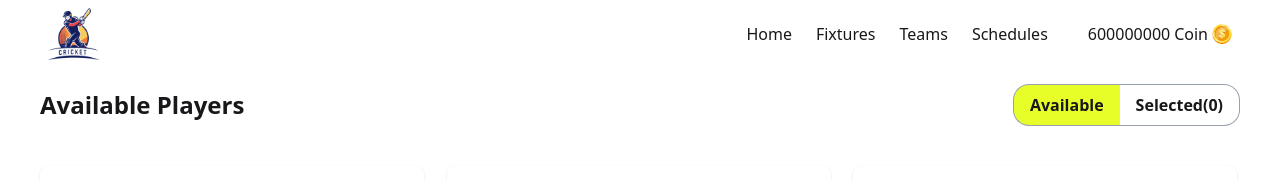
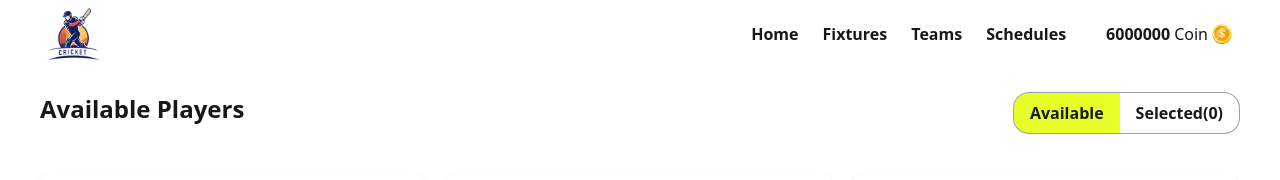
Before and after one commit to SuvroBiswas93/react-bpl-dream-website, a React (Vite) app: page / in a window 1280 px wide. Shown: the top 180 px of the page. Built offline with nearby package versions, Linux system fonts and the light colour scheme; grey boxes are pictures that could not be loaded.

Commit message:
Implement coin deduction while purchased player and implement button disabled after clicking the button

```diff
--- a/src/App.jsx
+++ b/src/App.jsx
@@ -1,24 +1,26 @@
-// import './App.css'
 import AvailablePlayers from './Components/AvailablePlayers/AvailablePlayers'
 import SelectedPlayers from './Components/SelectedPlayers/SelectedPlayers'
 import Navbar from './Components/Navbar/Navbar'
 import { Suspense, useState } from 'react';
 
+
 const fetchPlayers = async ()=>{
   const res = await fetch('/Players.json');
   return res.json()
 }
+ const playersPromise = fetchPlayers()
 
 function App() {
   const [toggle , setToggle] = useState(true)
-  const playersPromise = fetchPlayers()
+  const [availableBalance,setAvailableBalance]=useState(6000000)
+
   return (
     <>
 
-      <Navbar></Navbar>
-        <div className='flex justify-between items-center mt-4 max-w-[1200px] mx-auto '>
-          <h1 className='font-bold text-2xl'>Available Players</h1>
-          <div className='font-bold'>
+      <Navbar availableBalance={availableBalance}></Navbar>
+        <div className='flex flex-col md:flex-row md:justify-between items-center mt-4 max-w-[1200px] mx-auto '>
+          <h1 className='font-bold text-2xl '>Available Players</h1>
+          <div className='font-bold mt-2'>
             <button onClick={()=> setToggle(true)} className={`py-2 px-4 border-r-0 border-1 border-gray-400 rounded-l-2xl cursor-pointer ${toggle === true ? "bg-[#E7FE29]":""}`}>Available</button>
             <button onClick={()=> setToggle(false)} className={`py-2 px-4 border-l-0 border-1 border-gray-400 rounded-r-2xl cursor-pointer ${toggle === false ? "bg-[#E7FE29]":""}`}>Selected<span>(0)</span></button>
           </div>
@@ -26,7 +28,7 @@ function App() {
 
         {
           toggle === true ? <Suspense fallback={<h3 className='font-bold max-w-[1200px] mx-auto'>Players are Loading <span className="loading loading-dots loading-xl"></span></h3>}>
-           <AvailablePlayers playersPromise={playersPromise}></AvailablePlayers>
+           <AvailablePlayers availableBalance={availableBalance} playersPromise={playersPromise} setAvailableBalance={setAvailableBalance}></AvailablePlayers>
           </Suspense> : <SelectedPlayers></SelectedPlayers>
         }
 
--- a/src/Components/AvailablePlayers/AvailablePlayers.jsx
+++ b/src/Components/AvailablePlayers/AvailablePlayers.jsx
@@ -2,7 +2,7 @@ import React, { use } from 'react';
 
 import PlayerCard from '../PlayerCard/PlayerCard';
 
-const AvailablePlayers = ({playersPromise}) => {
+const AvailablePlayers = ({playersPromise,setAvailableBalance,availableBalance}) => {
     const players = use(playersPromise)
     console.log(players)
     return (
@@ -10,7 +10,7 @@ const AvailablePlayers = ({playersPromise}) => {
         <div className='max-w-[1200px] mx-auto mt-6 grid grid-cols-1 md:grid-cols-3 gap-5'>
 
             {
-                players.map(player => <PlayerCard player={player}></PlayerCard>)
+                players.map(player => <PlayerCard availableBalance={availableBalance} setAvailableBalance={setAvailableBalance} player={player}></PlayerCard>)
             }
 
 
--- a/src/Components/Navbar/Navbar.jsx
+++ b/src/Components/Navbar/Navbar.jsx
@@ -1,17 +1,16 @@
 import React from 'react';
-
 import logo from '../../assets/logo.png'
 import coin from '../../assets/Currency.png'
-const Navbar = () => {
+const Navbar = ({availableBalance}) => {
     return (
-        <div>
+        <div className='sticky top-0 z-1 bg-white'>
             <div className="navbar max-w-[1200px] mx-auto flex items-center justify-between">
           <div className="flex items-center">
             <img src={logo} alt="" className='w-13 h-13'/>
           </div>
           <div className="flex items-center gap-10">
             <div className='flex items-center '>
-              <ul className='hidden md:flex md:items-center md:gap-6 '>
+              <ul className='hidden md:flex md:items-center md:gap-6 font-bold'>
                 <li>Home</li>
                 <li>Fixtures</li>
                 <li>Teams</li>
@@ -19,8 +18,8 @@ const Navbar = () => {
               </ul>
             </div>
             <div className='flex items-center gap-1 cursor-pointer'>
-               <span>600000000</span>
-              <span>Coin</span>
+               <span className='font-bold'>{availableBalance}</span>
+              <span className=''>Coin</span>
               <img src={coin} alt="" className='w-5 h-5' />
             </div>
           </div>
--- a/src/Components/PlayerCard/PlayerCard.jsx
+++ b/src/Components/PlayerCard/PlayerCard.jsx
@@ -2,8 +2,18 @@ import React, { useState } from 'react';
 import userImg from '../../assets/user.png'
 import flagImg from '../../assets/flag.png'
 
-const PlayerCard = ({player}) => {
+const PlayerCard = ({player, setAvailableBalance, availableBalance}) => {
     const [isSelected, setIsSelected]= useState(false)
+
+    const handleSelectedCard = ()=>{
+        const playerPrice = parseInt(player.price)
+        if(availableBalance < playerPrice){
+           alert('Not Enough Coins');
+           return
+        }
+         setIsSelected(true)
+         setAvailableBalance(availableBalance - player.price )
+    }
     return (
 
             <div className="card bg-base-100 w-96 shadow-sm p-4 mt-4">
@@ -38,7 +48,7 @@ const PlayerCard = ({player}) => {
                     </div>
                     <div className="card-actions flex justify-between">
                         <p className='font-bold'>Price : ${player.price} </p>
-                        <button disabled={isSelected} onClick={()=>setIsSelected(true)} className="btn ">{isSelected ? 'Selected' : 'Choose Player'}</button>
+                        <button disabled={isSelected} onClick={()=>{handleSelectedCard()}} className="btn ">{isSelected ? 'Selected' : 'Choose Player'}</button>
                     </div>
                 </div>
             </div>
```
